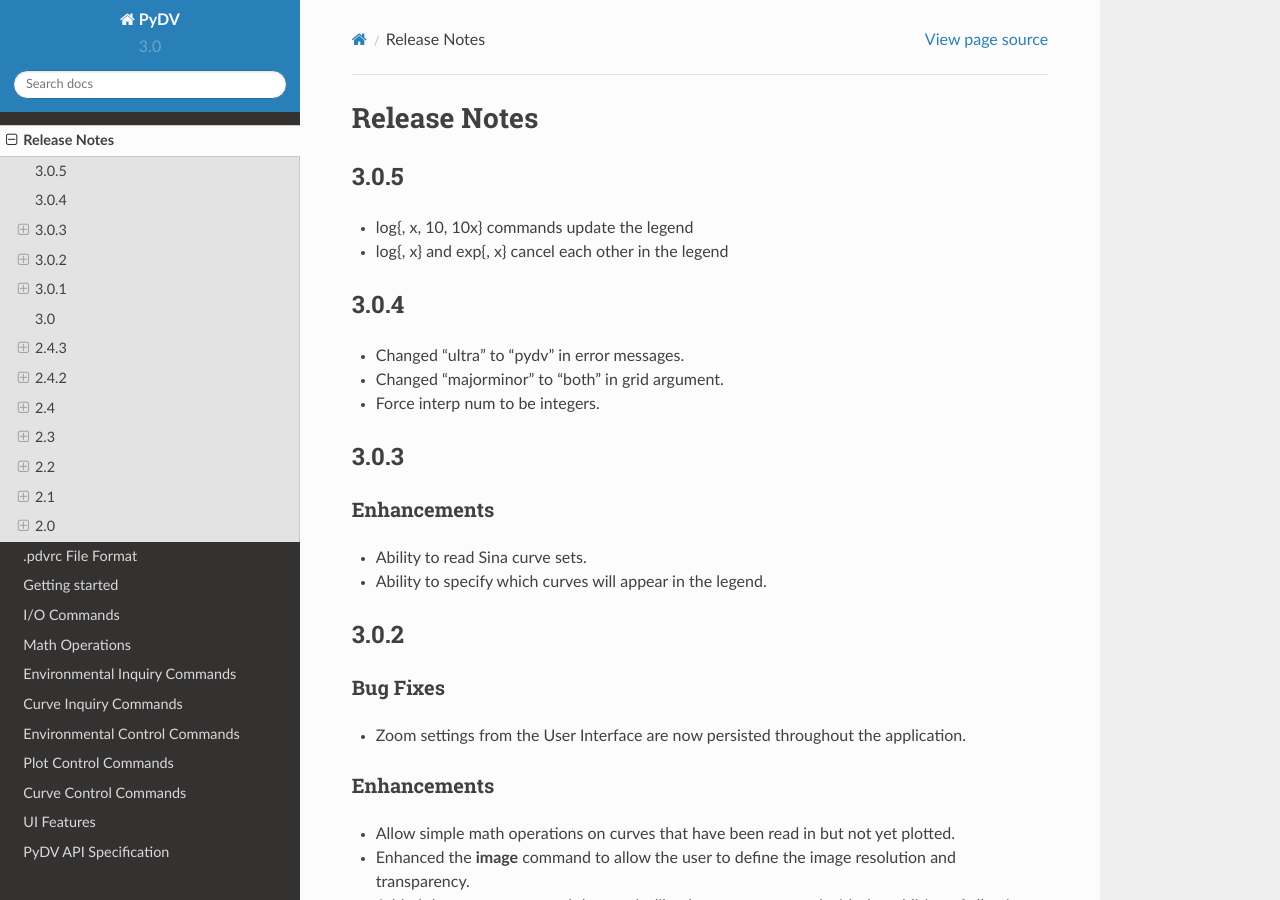
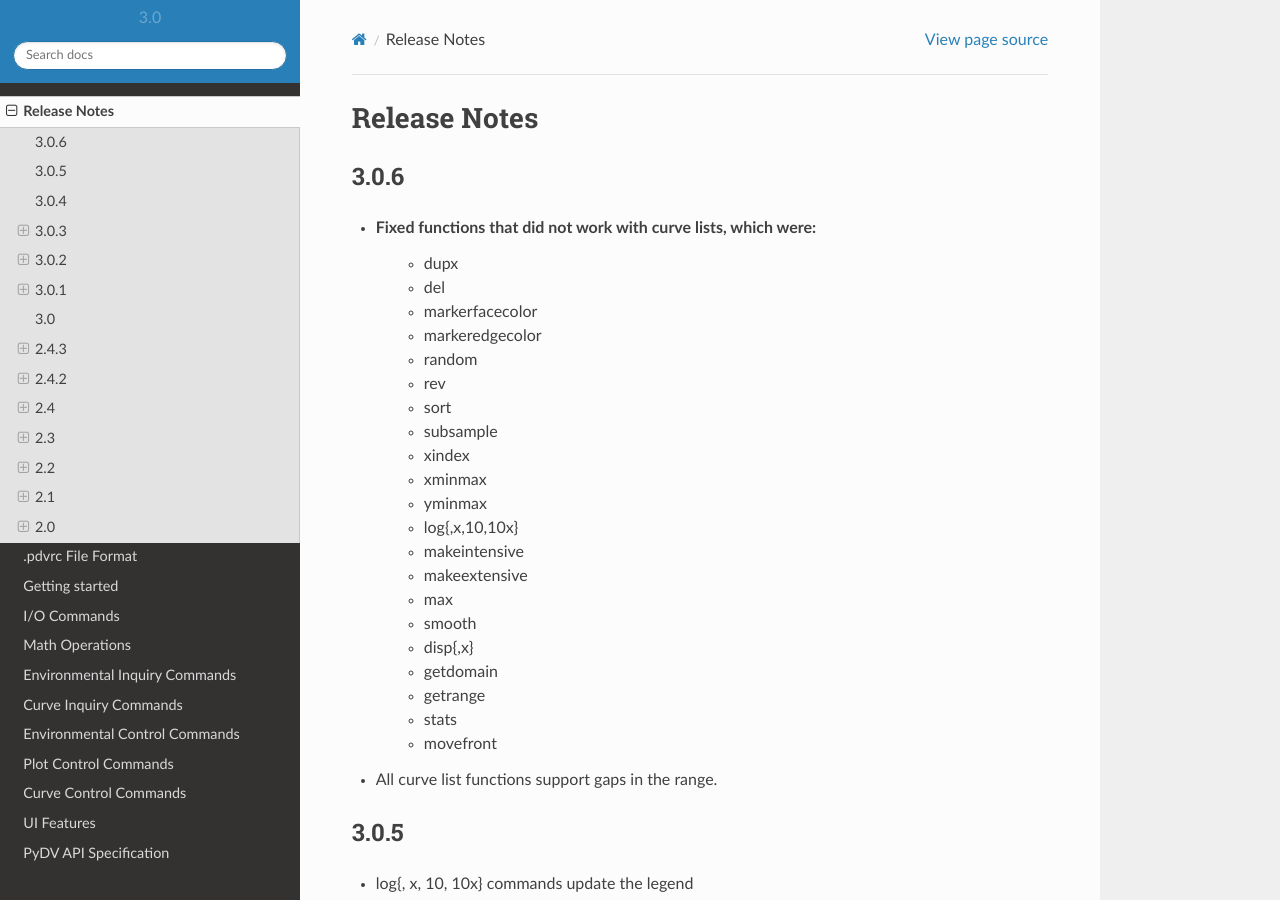
Before and after one commit to LLNL/PyDV, a Sphinx documentation site: the page built from pydv/docs/release_notes.rst, in a window 1280 px wide and 900 px high. Built offline with Sphinx 7.4.7 and the Read the Docs theme 2.0.0, drawn with Linux system fonts in a browser that asks for light colours.

Commit message:
Updated release notes

```diff
--- a/pydv/docs/release_notes.rst
+++ b/pydv/docs/release_notes.rst
@@ -2,6 +2,32 @@
 
 Release Notes
 =============
+
+3.0.6
+-----
+* Fixed functions that did not work with curve lists, which were:
+   * dupx
+   * del
+   * markerfacecolor
+   * markeredgecolor
+   * random
+   * rev
+   * sort
+   * subsample
+   * xindex
+   * xminmax
+   * yminmax
+   * log{,x,10,10x}
+   * makeintensive
+   * makeextensive
+   * max
+   * smooth
+   * disp{,x}
+   * getdomain
+   * getrange
+   * stats
+   * movefront
+* All curve list functions support gaps in the range.
 
 3.0.5
 -----
```
